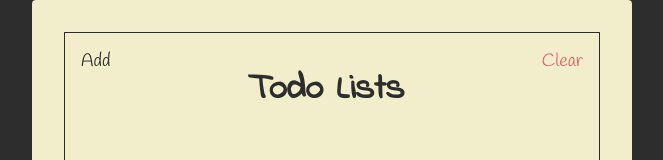
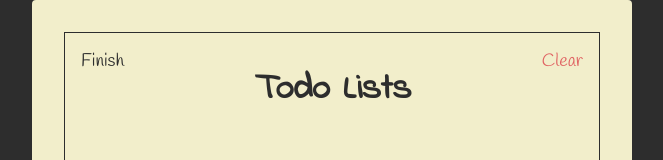
Before and after one commit to tiyan-attirmidzi/todo-list, a React (Create React App) app: page / in a window 1280 px wide. Both pictures are taken after a click on the button "Add". Shown: the top 160 px of the page, without its empty margins (308-971 px from the left). Built offline with nearby package versions, Linux system fonts and the light colour scheme.

Commit message:
fix toggle add button and handle limiting input todo

```diff
--- a/src/components/Header.jsx
+++ b/src/components/Header.jsx
@@ -1,10 +1,10 @@
 import React from "react";
 import PropTypes from 'prop-types';
 
-const Header = ({ showAddToggle }) => {
+const Header = ({ showAddToggle, showAdd }) => {
     return (
         <section className="header">
-            <button className="header-btn main-black-color" onClick={showAddToggle}>Add</button>
+            <button className="header-btn main-black-color" onClick={showAddToggle}>{showAdd ? "Finish" : "Add"}</button>
             <h1 className="header-title">Todo Lists</h1>
             <button className="header-btn main-red-color">Clear</button>
         </section>
@@ -12,7 +12,8 @@ const Header = ({ showAddToggle }) => {
 }
 
 Header.propTypes = {
-    showAddToggle: PropTypes.func.isRequired
+    showAddToggle: PropTypes.func.isRequired,
+    showAdd: PropTypes.bool.isRequired
 }
 
 export default Header;
--- a/src/components/Todo.jsx
+++ b/src/components/Todo.jsx
@@ -1,6 +1,5 @@
 import React from "react";
 import PropTypes from 'prop-types';
-
 
 const Todo = props => {
     return (
--- a/src/components/TodoForm.jsx
+++ b/src/components/TodoForm.jsx
@@ -8,6 +8,10 @@ const TodoForm = ({ addTodo, showAdd }) => {
         e.preventDefault();
         if (!value) {
             alert("Silahkan isi inputan anda!");
+            return;
+        }
+        if (value.length > 40) {
+            alert("Inputan melebihi 40 karakter");
             return;
         }
         addTodo(value);
--- a/src/pages/TodoList.jsx
+++ b/src/pages/TodoList.jsx
@@ -24,7 +24,7 @@ const TodoList = () => {
 
   return (
     <Paper>
-      <Header showAddToggle={showAddToggle}/>
+      <Header showAddToggle={showAddToggle} showAdd={showAdd}/>
       <TodoForm addTodo={addTodo} showAdd={showAdd}/>
       <Todos todos={todos}/>
     </Paper>
```
